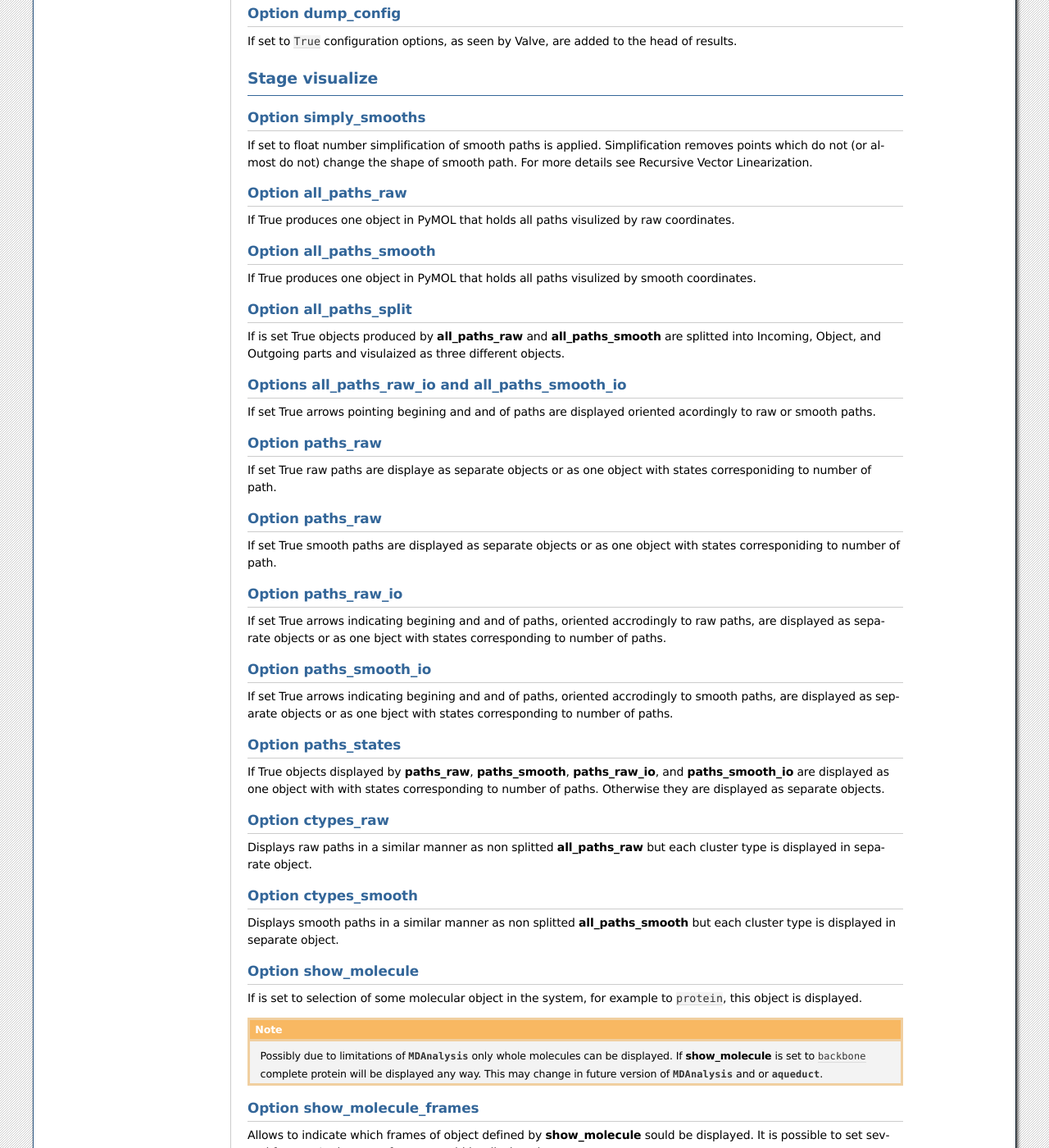
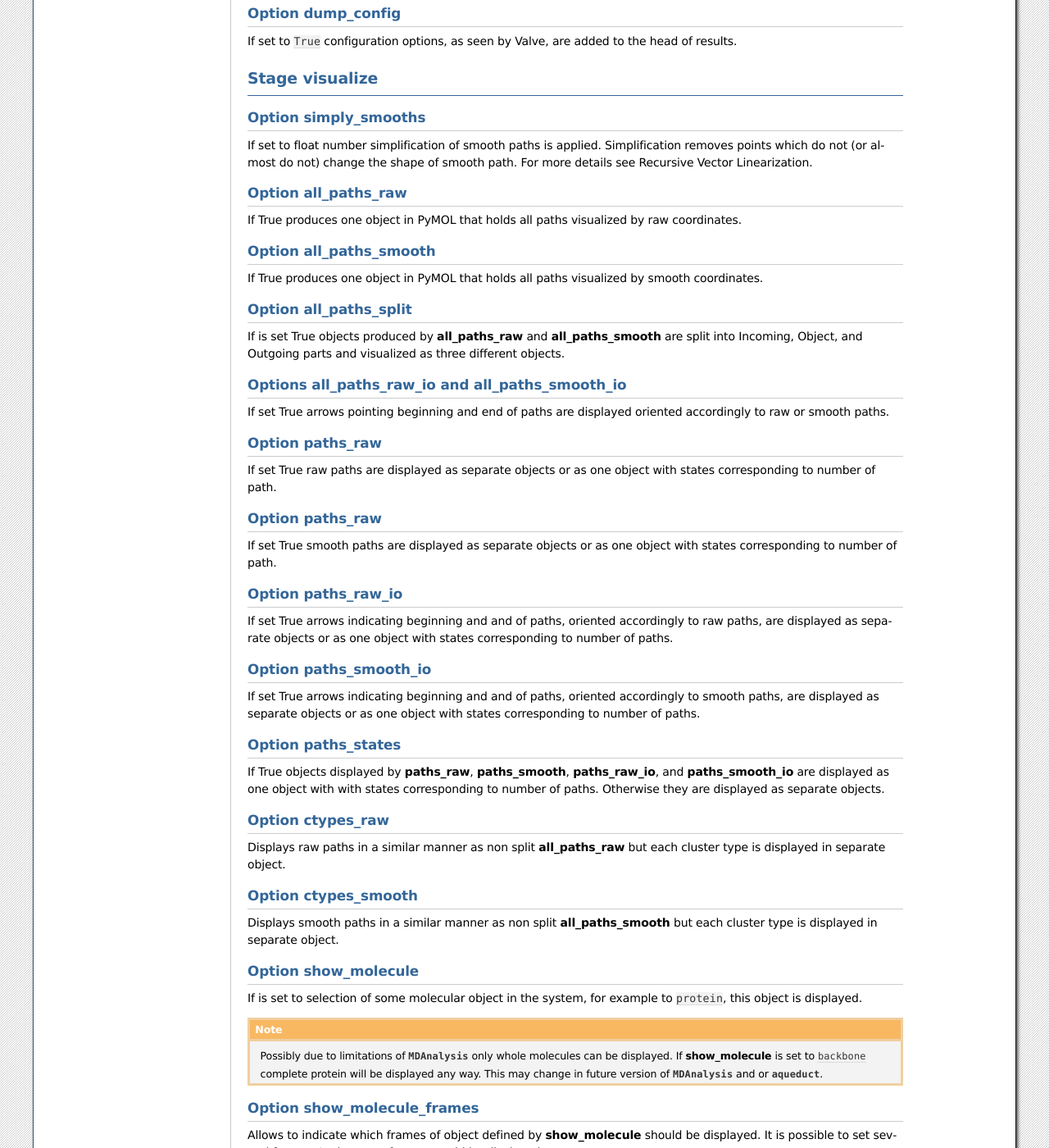
Before and after one commit to TUNNELING-GROUP/aqua-duct, a Sphinx documentation site: the page built from docs/source/valve/valve_config.rst, in a window 1280 px wide and 1400 px high, scrolled down 2778 px. Shown: the whole window at 82% size. Built offline with Sphinx 7.4.7, drawn with Linux system fonts in a browser that asks for light colours; some of the changed text lies outside the part shown.

Commit message:
valve docs spellcheck

```diff
--- a/docs/source/valve/valve_config.rst
+++ b/docs/source/valve/valve_config.rst
@@ -30,7 +30,7 @@ Available options
 * ``top`` - Path to Amber topology file.
 * ``nc`` - Path to Amber NetCDF file.
 * ``pbar`` - Progres bar type. Possible values:
-    * ``simple`` - [Default, Recomended] Build in progres bar.
+    * ``simple`` - [Default, Recommended] Build in progress bar.
 
 Example
 ^^^^^^^
@@ -175,42 +175,42 @@ Simplification removes points which do not (or almost do not) change the shape o
 Option **all_paths_raw**
 ^^^^^^^^^^^^^^^^^^^^^^^^
 
-If True produces one object in PyMOL that holds all paths visulized by raw coordinates.
+If True produces one object in PyMOL that holds all paths visualized by raw coordinates.
 
 Option **all_paths_smooth**
 ^^^^^^^^^^^^^^^^^^^^^^^^^^^
 
-If True produces one object in PyMOL that holds all paths visulized by smooth coordinates.
+If True produces one object in PyMOL that holds all paths visualized by smooth coordinates.
 
 Option **all_paths_split**
 ^^^^^^^^^^^^^^^^^^^^^^^^^^
 
-If is set True objects produced by **all_paths_raw** and **all_paths_smooth** are splitted into Incoming, Object, and Outgoing parts and visulaized as three different objects.
+If is set True objects produced by **all_paths_raw** and **all_paths_smooth** are split into Incoming, Object, and Outgoing parts and visualized as three different objects.
 
 Options **all_paths_raw_io** and **all_paths_smooth_io**
 ^^^^^^^^^^^^^^^^^^^^^^^^^^^^^^^^^^^^^^^^^^^^^^^^^^^^^^^^
 
-If set True arrows pointing begining and and of paths are displayed oriented acordingly to raw or smooth paths.
+If set True arrows pointing beginning and end of paths are displayed oriented accordingly to raw or smooth paths.
 
 Option **paths_raw**
 ^^^^^^^^^^^^^^^^^^^^
 
-If set True raw paths are displaye as separate objects or as one object with states corresponiding to number of path.
+If set True raw paths are displayed as separate objects or as one object with states corresponding to number of path.
 
 Option **paths_raw**
 ^^^^^^^^^^^^^^^^^^^^
 
-If set True smooth paths are displayed as separate objects or as one object with states corresponiding to number of path.
+If set True smooth paths are displayed as separate objects or as one object with states corresponding to number of path.
 
 Option **paths_raw_io**
 ^^^^^^^^^^^^^^^^^^^^^^^
 
-If set True arrows indicating begining and and of paths, oriented accrodingly to raw paths, are displayed as separate objects or as one bject with states corresponding to number of paths.
+If set True arrows indicating beginning and and of paths, oriented accordingly to raw paths, are displayed as separate objects or as one object with states corresponding to number of paths.
 
 Option **paths_smooth_io**
 ^^^^^^^^^^^^^^^^^^^^^^^^^^
 
-If set True arrows indicating begining and and of paths, oriented accrodingly to smooth paths, are displayed as separate objects or as one bject with states corresponding to number of paths.
+If set True arrows indicating beginning and and of paths, oriented accordingly to smooth paths, are displayed as separate objects or as one object with states corresponding to number of paths.
 
 Option **paths_states**
 ^^^^^^^^^^^^^^^^^^^^^^^
@@ -220,12 +220,12 @@ If True objects displayed by **paths_raw**, **paths_smooth**, **paths_raw_io**,
 Option **ctypes_raw**
 ^^^^^^^^^^^^^^^^^^^^^
 
-Displays raw paths in a similar manner as non splitted **all_paths_raw** but each cluster type is displayed in separate object.
+Displays raw paths in a similar manner as non split **all_paths_raw** but each cluster type is displayed in separate object.
 
 Option **ctypes_smooth**
 ^^^^^^^^^^^^^^^^^^^^^^^^
 
-Displays smooth paths in a similar manner as non splitted **all_paths_smooth** but each cluster type is displayed in separate object.
+Displays smooth paths in a similar manner as non split **all_paths_smooth** but each cluster type is displayed in separate object.
 
 
 Option **show_molecule**
@@ -240,12 +240,12 @@ If is set to selection of some molecular object in the system, for example to ``
 Option **show_molecule_frames**
 ^^^^^^^^^^^^^^^^^^^^^^^^^^^^^^^
 
-Allows to indicate which frames of object defined by **show_molecule** sould be displayed. It is possible to set several frames. In that case frames would be displayed as states.
+Allows to indicate which frames of object defined by **show_molecule** should be displayed. It is possible to set several frames. In that case frames would be displayed as states.
 
 .. note::
 
-    If several frames are selected they are displayed as states which may interfere with other PyMOL obejcts displayed with several states.
+    If several frames are selected they are displayed as states which may interfere with other PyMOL objects displayed with several states.
 
 .. note::
 
-    If several states are displayed protein tertiary structure data migth be lost. This seems to be limitation of either :mod:`MDAnalysis` or PyMOL.
+    If several states are displayed protein tertiary structure data might be lost. This seems to be limitation of either :mod:`MDAnalysis` or PyMOL.
--- a/docs/source/valve/valve_manual.rst
+++ b/docs/source/valve/valve_manual.rst
@@ -68,7 +68,7 @@ Some of *Valve* calculations can be run in parallel. By default all available CP
 
 .. note::
 
-    Option ``--max-frame`` can be used for testing or debugging purposes. It allwos to limit number of frames processed by *Valve*.
+    Option ``--max-frame`` can be used for testing or debugging purposes. It allows to limit number of frames processed by *Valve*.
     If it set, for example, to ``1000`` only first 1000 frames will be processed making all calculations very fast.
 
 
@@ -218,7 +218,7 @@ Fifth stage of *Valve* calculations analyses results calculated in stages 1 to 4
 Separate path ID
 """"""""""""""""
 
-Separate Paths IDs are composed of two numbers separated by colon. First number is the residue number. Second number is consecutive number of the separate path made by the resiude. Numeration starts with 0.
+Separate Paths IDs are composed of two numbers separated by colon. First number is the residue number. Second number is consecutive number of the separate path made by the residue. Numeration starts with 0.
 
 Cluster Type of separate path
 """""""""""""""""""""""""""""
```
Also changed, not shown: other parts of docs/source/valve/valve_config.rst (+8 -8 lines), docs/source/valve/valve_tutorial.rst (+8 -8 lines).
